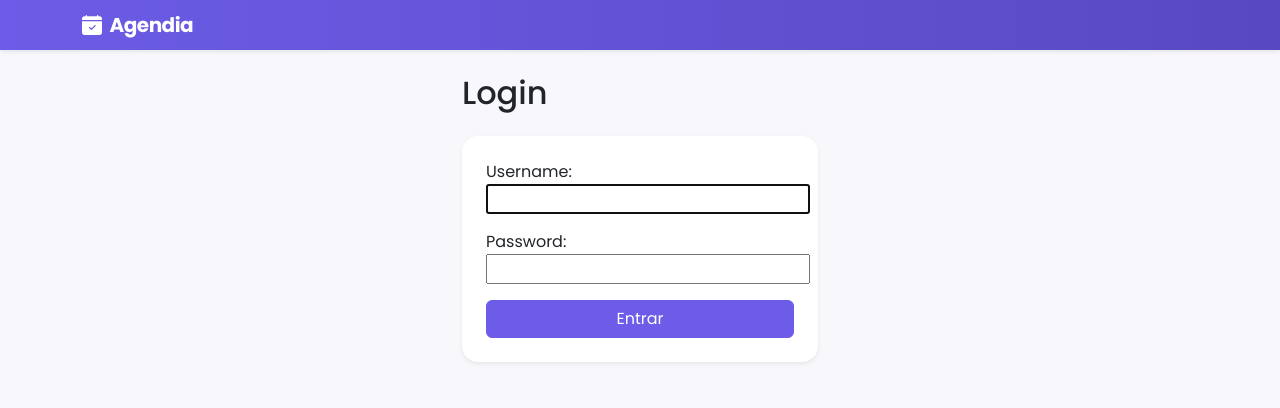
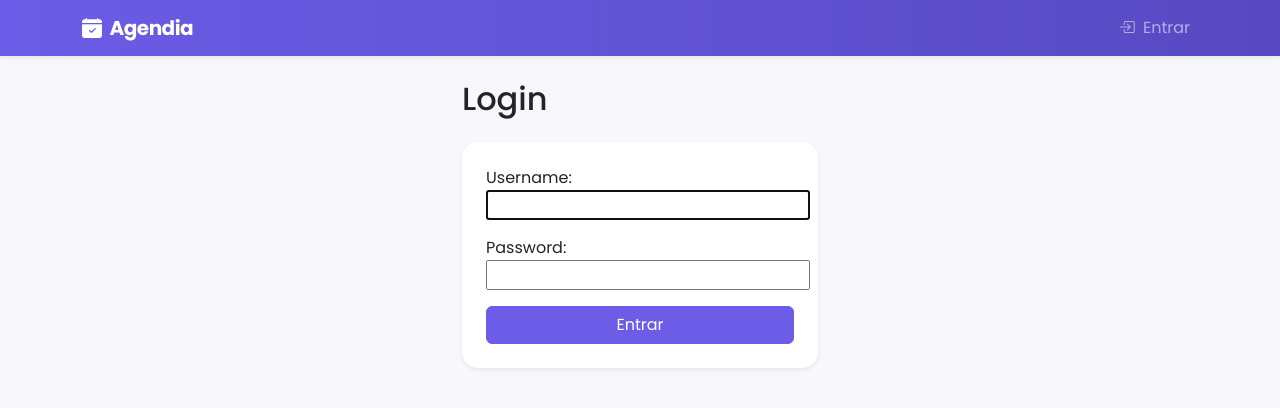
Before and after one commit to Alceu-2004/Agendia, a Django app: a page that uses templates/base.html in a window 1280 px wide. Shown: the top 408 px of the page. Run offline with Django 5.2, Linux system fonts and the light colour scheme; parts of the project's set-up code (start-up, migrations or seed data) failed here and were passed over.

Commit message:
feat: adiciona menu de navegacao no painel do dono

```diff
--- a/templates/base.html
+++ b/templates/base.html
@@ -44,11 +44,44 @@
     </style>
 </head>
 <body>
-    <nav class="navbar navbar-dark navbar-agendia mb-4 shadow-sm">
+    <nav class="navbar navbar-expand-lg navbar-dark navbar-agendia mb-4 shadow-sm">
         <div class="container">
-            <span class="navbar-brand mb-0 h1">
+            <a class="navbar-brand" href="{% if user.is_authenticated %}{% url 'dashboard' %}{% else %}{% url 'login' %}{% endif %}">
                 <i class="bi bi-calendar-check-fill me-2"></i>Agendia
-            </span>
+            </a>
+            <button class="navbar-toggler" type="button" data-bs-toggle="collapse" data-bs-target="#navbarNav">
+                <span class="navbar-toggler-icon"></span>
+            </button>
+            <div class="collapse navbar-collapse" id="navbarNav">
+                <ul class="navbar-nav ms-auto align-items-lg-center">
+                    {% if user.is_authenticated %}
+                        <li class="nav-item">
+                            <a class="nav-link {% if request.resolver_match.url_name == 'dashboard' %}active fw-semibold{% endif %}" href="{% url 'dashboard' %}">
+                                <i class="bi bi-calendar-week me-1"></i> Painel
+                            </a>
+                        </li>
+                        <li class="nav-item">
+                            <a class="nav-link" href="/admin/" target="_blank">
+                                <i class="bi bi-gear me-1"></i> Admin
+                            </a>
+                        </li>
+                        <li class="nav-item ms-lg-2">
+                            <form method="post" action="{% url 'logout' %}">
+                                {% csrf_token %}
+                                <button type="submit" class="btn btn-outline-light btn-sm">
+                                    <i class="bi bi-box-arrow-right me-1"></i>Sair
+                                </button>
+                            </form>
+                        </li>
+                    {% else %}
+                        <li class="nav-item">
+                            <a class="nav-link" href="{% url 'login' %}">
+                                <i class="bi bi-box-arrow-in-right me-1"></i> Entrar
+                            </a>
+                        </li>
+                    {% endif %}
+                </ul>
+            </div>
         </div>
     </nav>
 
```
